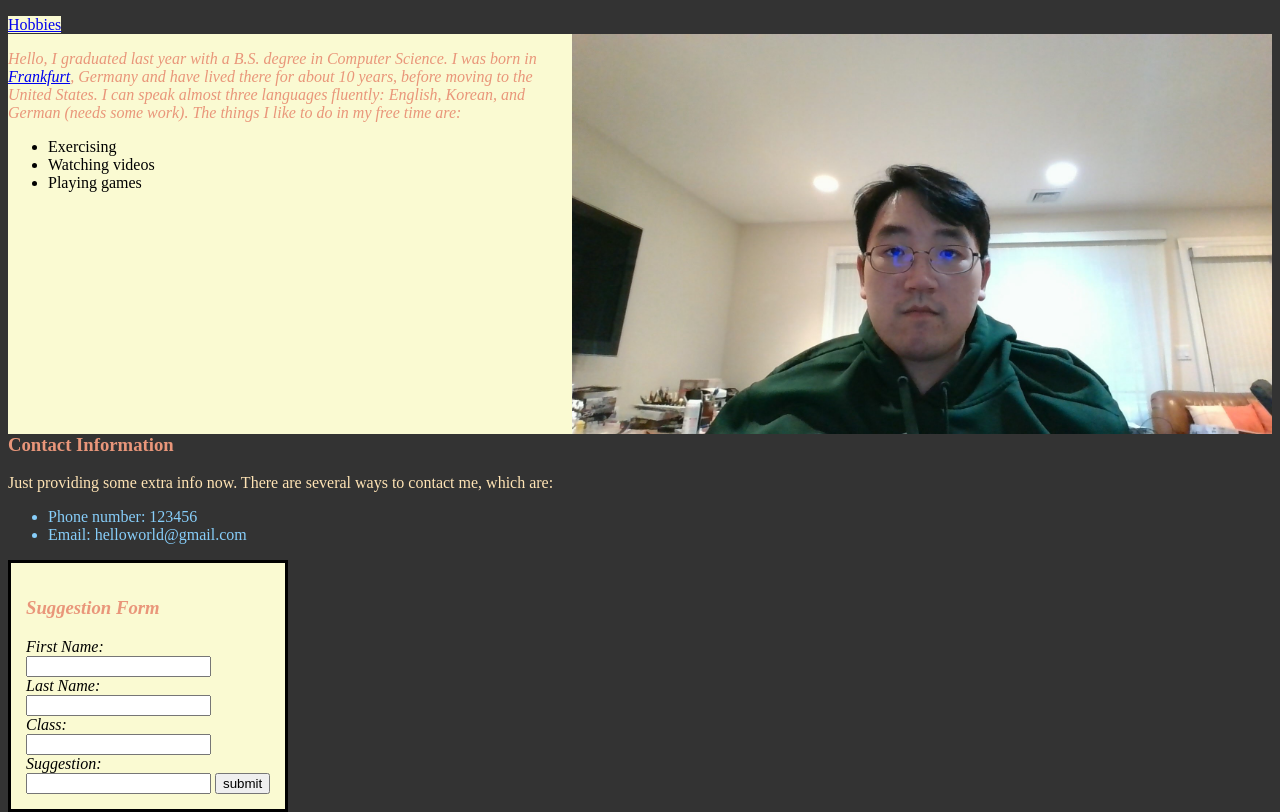
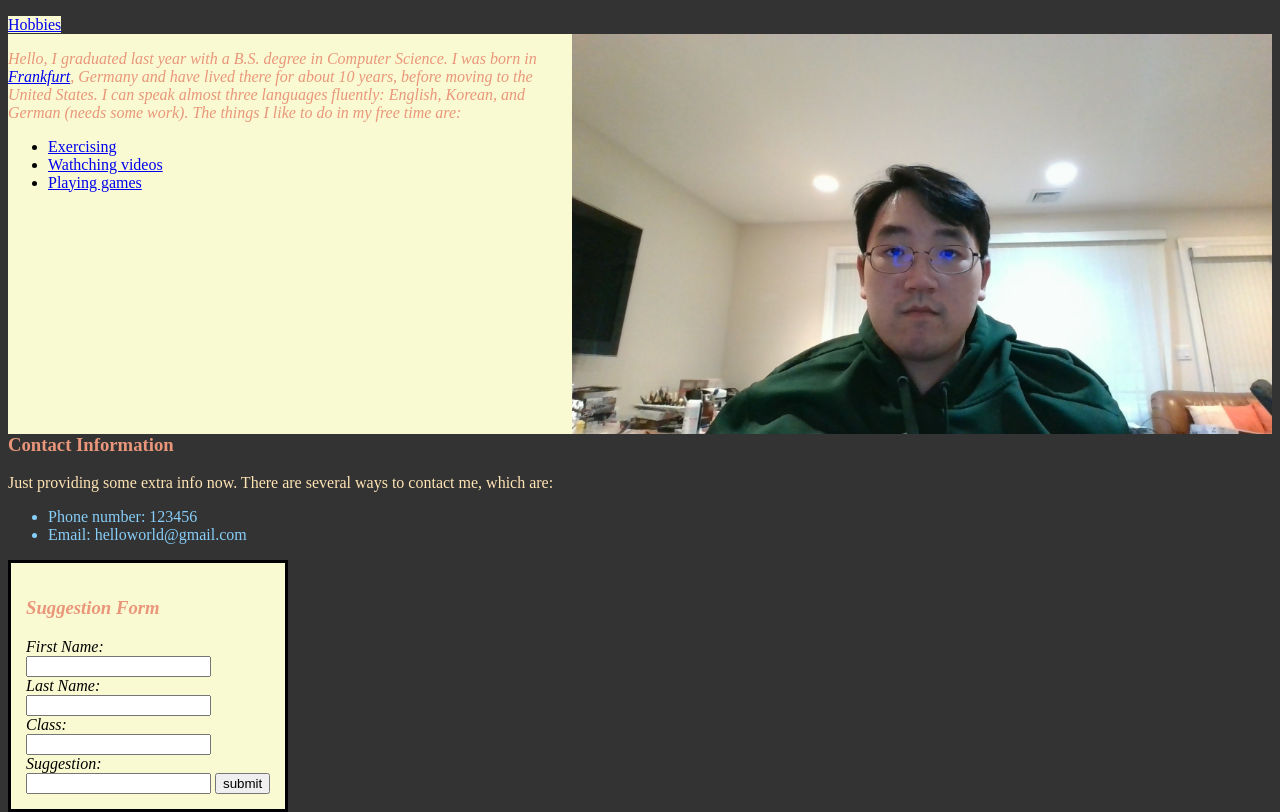
Before and after one commit to jseo2022se/repo-practice, a plain HTML site: page Portfolio/index.html in a window 1280 px wide. Shown: the part 92-904 px from the top of the page. Drawn offline with Linux system fonts and the light colour scheme.

Commit message:
my second commit

```diff
--- a/Portfolio/index.html
+++ b/Portfolio/index.html
@@ -20,11 +20,11 @@
 			Hello, I graduated last year with a B.S. degree in Computer Science.
 			I was born in <a href="https://en.wikipedia.org/wiki/Frankfurt">Frankfurt</a>, Germany and have lived there for about 10 years, before moving to the United States. I can speak almost three languages fluently: English, Korean, and German (needs some work). The things I like to do in my free time are:
 			<ul>
-				<li> Exercising </li>
+				<li> <a href="https://2rdnmg1qbg403gumla1v9i2h-wpengine.netdna-ssl.com/wp-content/uploads/sites/3/2022/04/exerciseHowOften-944015592-770x533-1-650x428.jpg">Exercising </a></li>
 
-				<li> Watching videos </li>
+				<li> <a href="https://www.youtube.com/img/desktop/yt_1200.png">Wathching videos </a> </li>
 
-				<li> Playing games </li>
+				<li> <a href="https://s3-us-east-2.amazonaws.com/maryville/wp-content/uploads/2021/03/04131433/MVU-BFADM-2020-Q4-Skyscraper-Future-of-Video-Games-Trends-Technology-Types-header-v2-1000x523.jpg">Playing games </a> </li>
 			</ul>
 		</p>
 	</div>
```
